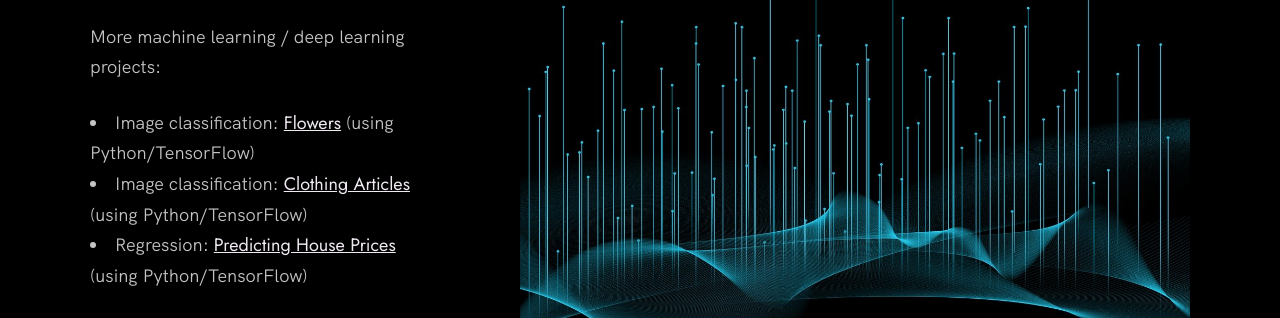
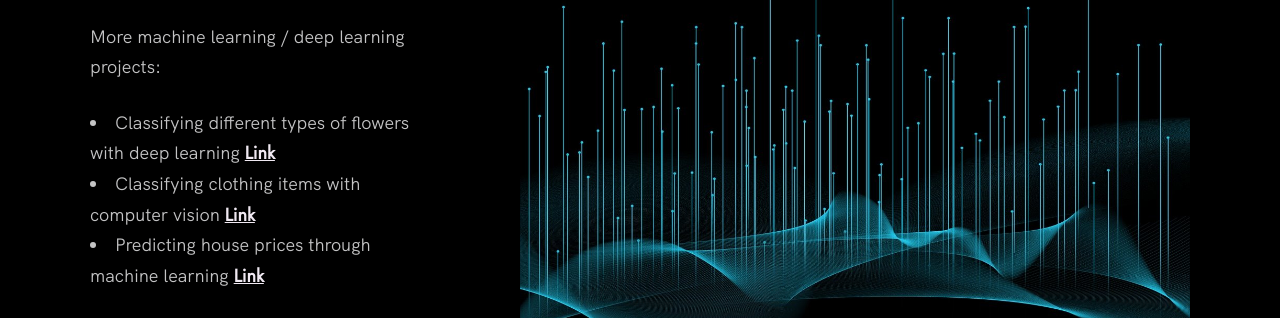
Before and after one commit to budouka/budouka.github.io, a plain HTML site: page index.html in a window 1280 px wide. Shown: the part 3704-4022 px from the top of the page. Drawn offline with Linux system fonts and the light colour scheme.

Commit message:
Update index.html

```diff
--- a/index.html
+++ b/index.html
@@ -143,9 +143,9 @@ impact academic conferences (like ASA Annual Meeting)</li>
               More machine learning / deep learning projects:
 	      </p>
 	      <ul class="work__list">
-	        <li> Image classification: <a href="https://github.com/budouka/python_projects/blob/main/image_classification_flowers.py">Flowers</a> (using Python/TensorFlow) </li>
-                <li> Image classification: <a href="https://github.com/budouka/python_projects/blob/main/image_classification_FashionMNIST.py">Clothing Articles</a> (using Python/TensorFlow) </li>
-                <li> Regression: <a href="https://github.com/budouka/python_projects/blob/main/regression_house_prices.py">Predicting House Prices</a> (using Python/TensorFlow) </li>
+	        <li> Classifying different types of flowers with deep learning <a href="https://github.com/budouka/python_projects/blob/main/image_classification_flowers.py"> <b> Link </b> </a> </li>
+                <li> Classifying clothing items with computer vision <a href="https://github.com/budouka/python_projects/blob/main/image_classification_FashionMNIST.py"> <b> Link </b> </a> </li>
+                <li> Predicting house prices through machine learning <a href="https://github.com/budouka/python_projects/blob/main/regression_house_prices.py"> <b> Link </b> </a> </li>
               </ul>
 	      <div class="work__links">
 		<a href="https://github.com/budouka/python_projects">
```
